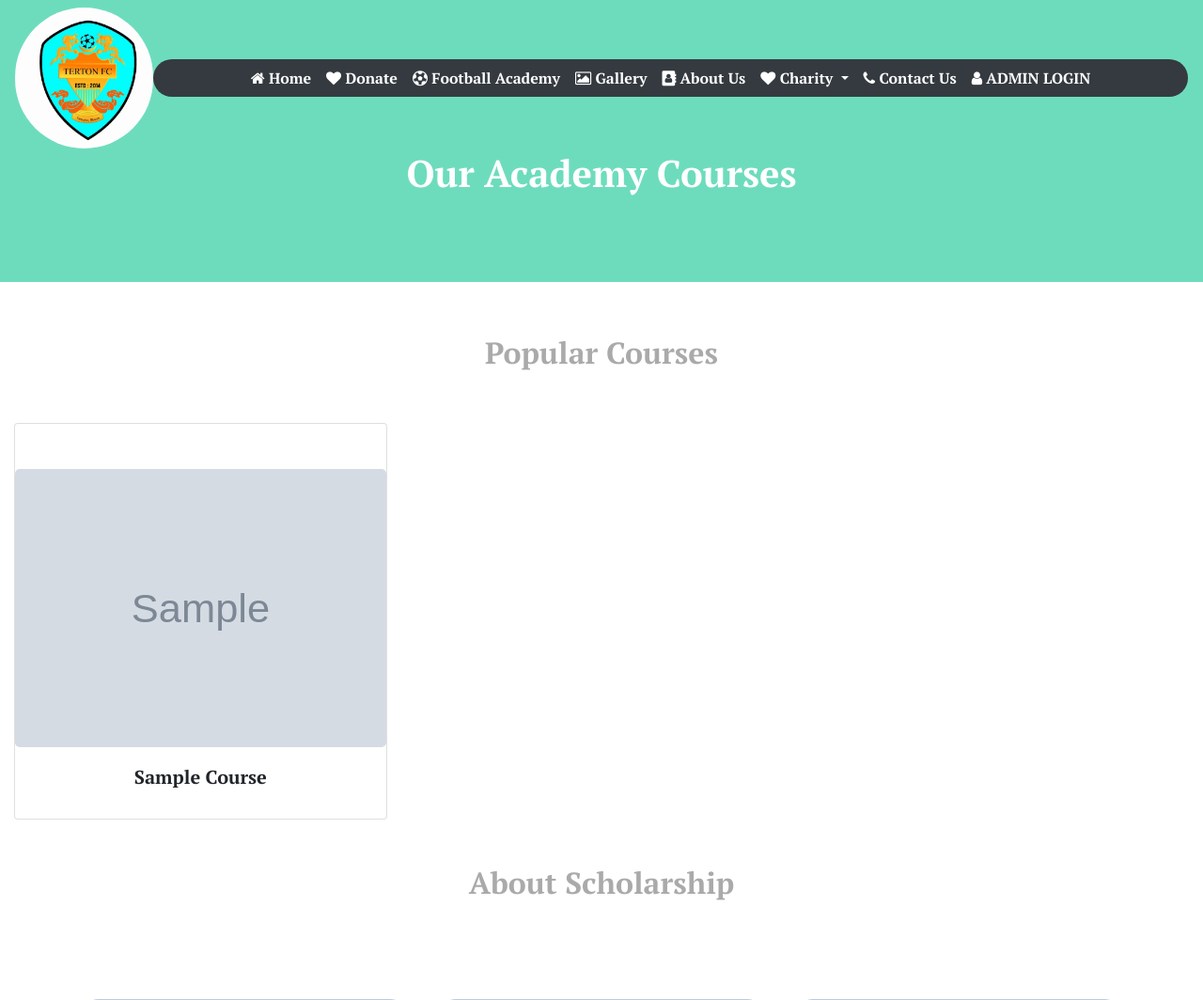
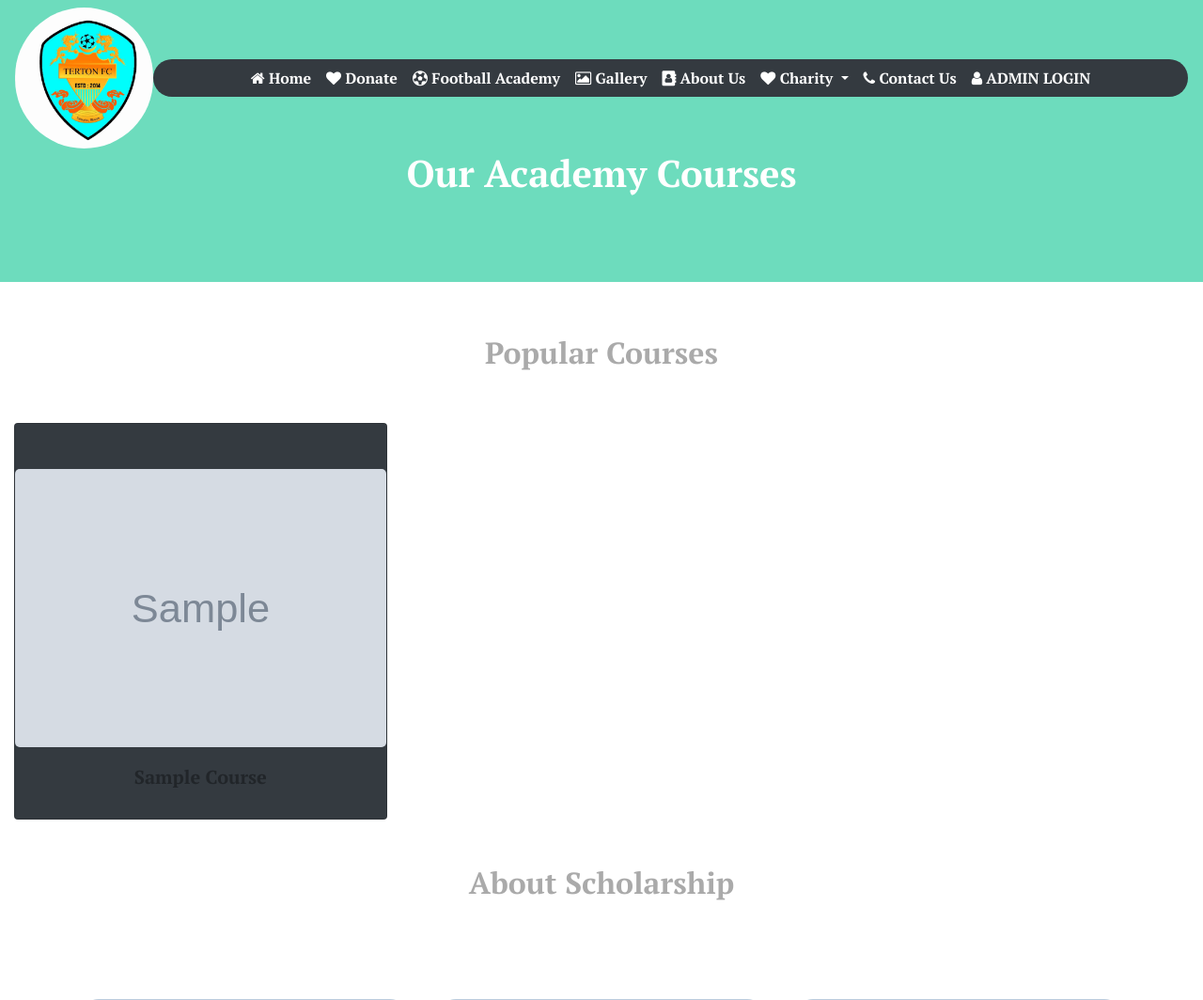
Before and after one commit to CHENCHO121/Terton_FC, a Django app: page /academy in a window 1280 px wide. Shown: the top 1064 px of the page at 94% size. Run offline with Django 3.2, Linux system fonts and the light colour scheme; tables that the repository leaves empty hold one stand-in row (values such as "Sample post"); grey boxes marked "Sample" are stand-in pictures; some libraries are stand-ins or nearby versions.

Commit message:
tweak app

```diff
--- a/website/templates/academy.html
+++ b/website/templates/academy.html
@@ -21,7 +21,7 @@
             </div>
             {% for i in course %}
             <div class="col-md-4 col-sm-6">
-                <div class="card">
+                <div class="card bg-dark">
                     <img class="card-img-top img-fluid mt-5" src="{{ i.image.url }}" alt="Card image cap">
                     <div class="card-body text-center text-capitalize">
                         <h5 class="card-title">{{ i.name }}</h5>
```
